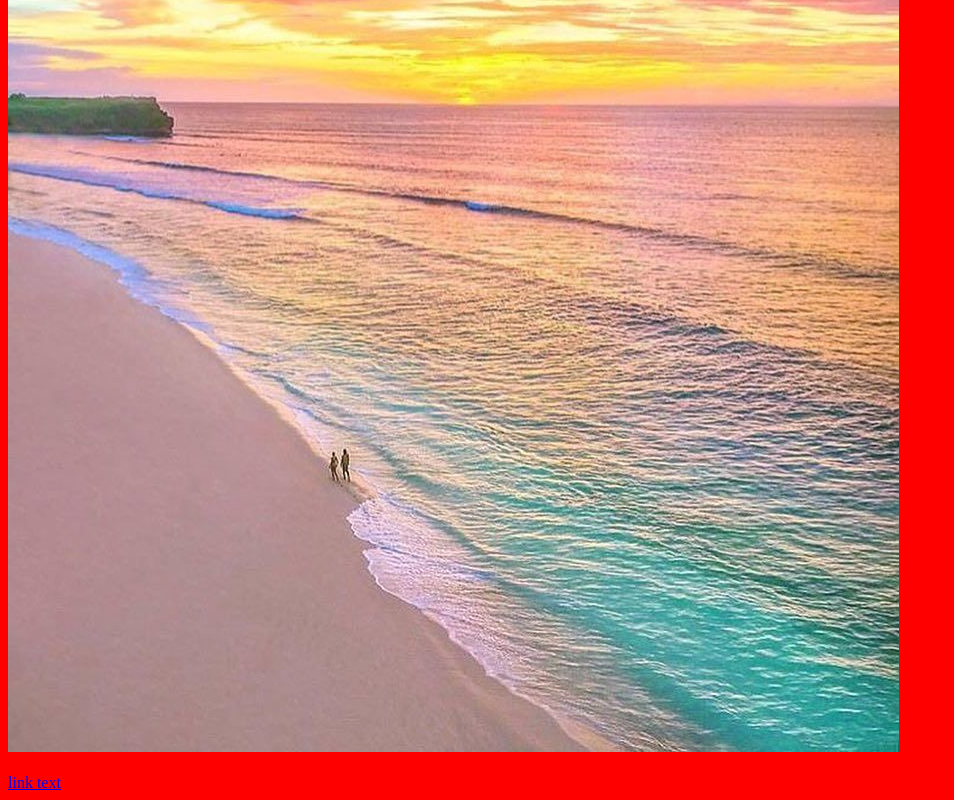
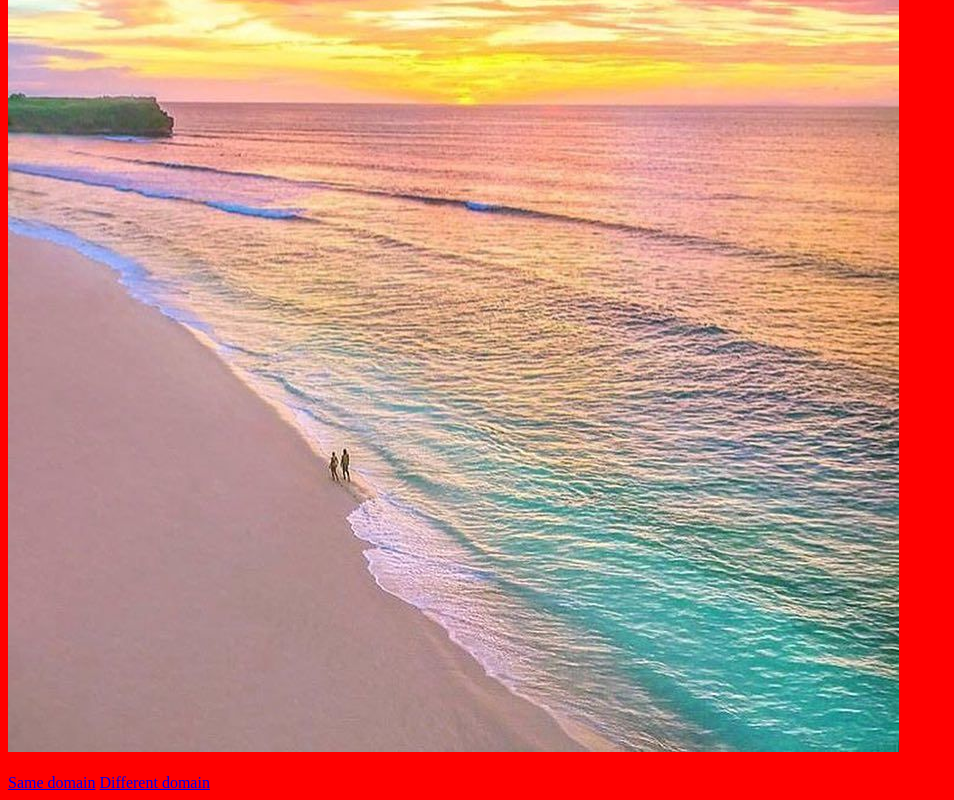
Before and after one commit to robertkirillov/roberetkirillov.github.io, a plain HTML site: page index.html in a window 1280 px wide. Shown: the part 485-1285 px from the top of the page, without its empty margins (0-954 px from the left). Drawn offline with Linux system fonts and the light colour scheme.

Commit message:
Update index.html

```diff
--- a/index.html
+++ b/index.html
@@ -16,7 +16,9 @@
 
  <br>
  <br>
- <a href="https://erxx99.github.io/firstlink.html">link text</a>
+ <a href="https://erxx99.github.io/firstlink.html">Same domain</a>
+ <a href="https://erxxmoves.tumblr.com/">Different domain</a>
+
 
 </body>
 </html>
```
